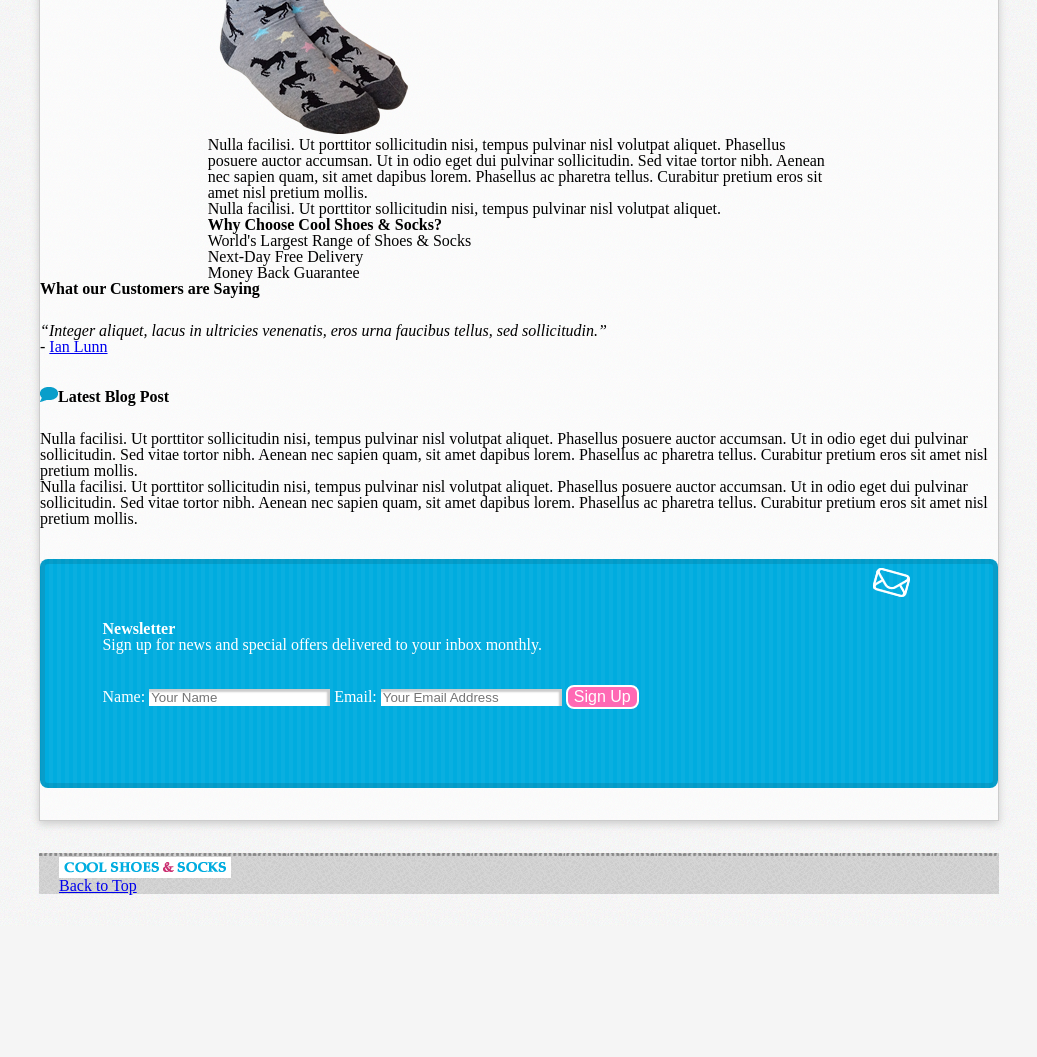
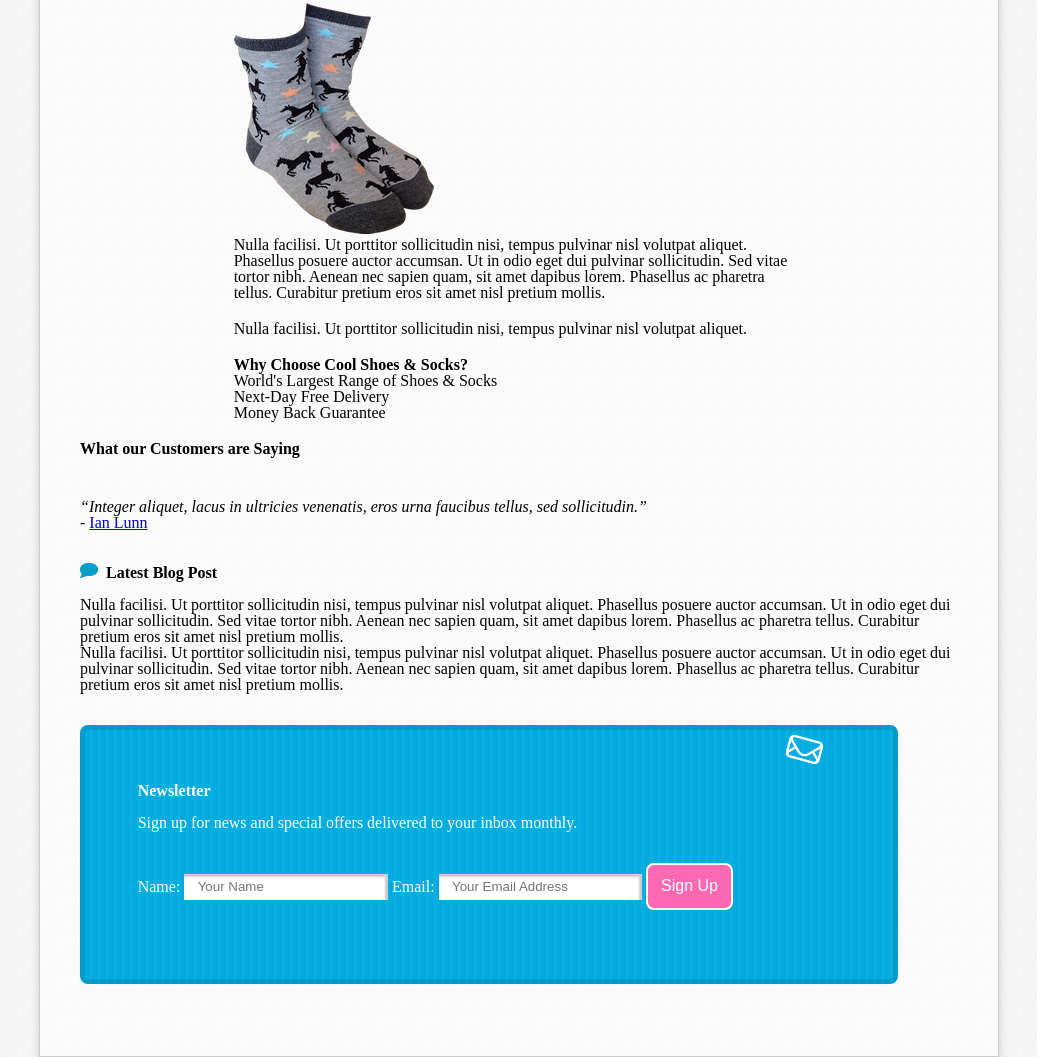
Before and after one commit to mxcat1/Curso_Fundamentos_Web_ISUR, a plain HTML site: page Desafios_CSS_FDW0001/ChristianVA_FDW01/index.html in a window 1280 px wide. Shown: the part 817-1874 px from the top of the page, without its empty margins (121-1158 px from the left). Before the commit the page ends 1743 px from the top, so only its background shows below. Drawn offline with Linux system fonts and the light colour scheme.

Commit message:
Tarea de FDW terminado

```diff
--- a/Desafios_CSS_FDW0001/ChristianVA_FDW01/css/styles.css
+++ b/Desafios_CSS_FDW0001/ChristianVA_FDW01/css/styles.css
@@ -20,11 +20,11 @@ body {
 #header, #main, #footer {
     font-size: 1.6em; /* inherited value (10px) x 1.6em = 16px */
 
-    /* //Desafio 1 */
+    /* //Desafio 1 Margenes*/
     margin: 0 0 2em 0;
     /**/
 }
-/*Desafio 2*/
+/*Desafio 2 Margenes*/
 #header .logo{
     margin: 2.4em 0;
 }
@@ -35,6 +35,9 @@ h1, h2, h3, h4 {
 }
 
 #main {
+    /*Desafio 1 Padding*/
+    padding: 2.5em;
+   /* */
    background-color: white;
    background-color: rgba(255, 255, 255, 0.6);
    border: #ccc solid 1px;
@@ -42,6 +45,9 @@ h1, h2, h3, h4 {
 }
 
 .button {
+    /*Desafio 2 Padding*/
+    padding: 1em;
+    /**/
     background-color: hotpink;
     color: white;
     border-radius: 8px;
@@ -59,36 +65,61 @@ blockquote p:before {
 blockquote p:after {
     content: "\201D";
 }
+/*Desafio 11 Margenes*/
+blockquote cite{
+    margin: 0.625em 0 0 0;
+}
+/**/
 
 blockquote cite:before {
     content: "- ";
 }
 
-/*Desafio 7*/
+/*Desafio 7 Margenes*/
 aside{
     margin: 0 0 2em 0;
 }
 /**/
 aside > h3 {
     font-weight: bold;
-    /*Desafio 8*/
+    /*Desafio 8 Margenes*/
     margin: 0 0 1.6em 0;
     /**/
 }
-
+/*Desafio 14 Margenes*/
+/*nota: no se a declarado ninguna clase aside en el documento html*/
+.aside{
+    margin: 0 0 2em 0;
+}
+/**/
+/*Desafio 15 Margenes*/
+.post h3{
+    margin: 0 0 1em 0;
+}
+/**/
+/*Desafio 16 Margenes*/
+.post img{
+    margin: 0 .5em 0 0;
+}
 p + .offer {
     color: red;
 }
 
 input[type="text"], input[type="email"] {
+    /*Desafio 6 Padding*/
+    padding: .4em 1em;
+    /**/
     border: none;
     box-shadow: -3px 3px 2px 0 #ccc inset;
 }
 
 input[type="submit"][class="button"] {
+    /*Desafio 4 Padding*/
+    padding: .8em;
+    /**/
     font-size: 1em;
     cursor: pointer;
-    /*Desafio 6*/
+    /*Desafio 6 Margenes*/
     margin: 2em auto 1em;
     /**/
 }
@@ -123,21 +154,33 @@ a:focus {
 }
 
 #newsletter {
+    width: 80%;
+    /*Desafio 13 Margenes*/
+    margin: 1.5em 0 0 0;
+    /**/
     color: white;
     border-radius: 8px;
     border: rgba(0,0,0,0.1) solid 5px;
     background: url("../images/icon-newsletter.png") no-repeat 91% 2%, url("../images/bg-newsletter.png") repeat 0 #00ACDF;
     padding: 6%;
 }
+/*Desafio 12 Margenes*/
+#newsletter h3{
+    margin: 0 0 1em 0;
+}
+/**/
 
 #footer {
     background: #ccc url("../images/bg-footer.jpg");
     border-top: #999 dotted 4px;
     -webkit-border-image: url("../images/bdr-footer.png") 4 repeat;
+    padding: 1.4em 0;
 }
 
 .showcase .button {
-    padding: 20px;
+    /*Desafio 3 Padding*/
+        /*padding: 20px;*/
+    /**/
     background-image: -webkit-linear-gradient(top, #FB3876 0%, #d4326d 100%);
     background-image: -moz-linear-gradient(to bottom, #FB3876 0%, #d4326d 100%);
     background-image: -o-linear-gradient(to bottom, #FB3876 0%, #d4326d 100%);
@@ -150,26 +193,31 @@ a:focus {
 
 #content {
     width: 65%;
-    /*Desafio 4*/
+    /*Desafio 4 Margenes*/
     margin: 0 auto;
     /**/
 }
-/*Desafio 9*/
+/*Desafio 9 Margenes*/
 #content h1,#content h2,#content h3 #content h4{
     margin: 0 0 1.6em 0;
 }
 /**/
-
+/*Desafiio 10 Margenes*/
+#content p ,#content ul{
+    margin: 0 0 1.25em 0;
+}
+/**/
 
 #header nav > ul {
     border-radius: 20px;
     border: #ccc solid 1px;
-    /*Desafio 3*/
+    /*Desafio 3 Margenes*/
     margin-top: 2em;
-    /*Desafio Extra 1*/
+    /*Desafio Extra 1 FlexBox*/
     display: flex;
     justify-content: center;
     align-content: center;
+/*    */
 }
 
 .showcase {
@@ -190,11 +238,19 @@ a:focus {
 
 #header nav > ul > li {
     background: white;
-    /*Desafio Extra 1*/
+    /*Desafio Extra 3 Paddinng*/
     padding: 5px;
+    /**/
 }
-/*Desafio 5*/
+/*Desafio 5 Margenes*/
 .container{
     max-width: 920px;
     margin: 0 auto;
 }
+/**/
+
+/*Desafio 5 Padding*/
+.testimonials{
+    padding: 1em 0 0 0;
+}
+/**/
```
